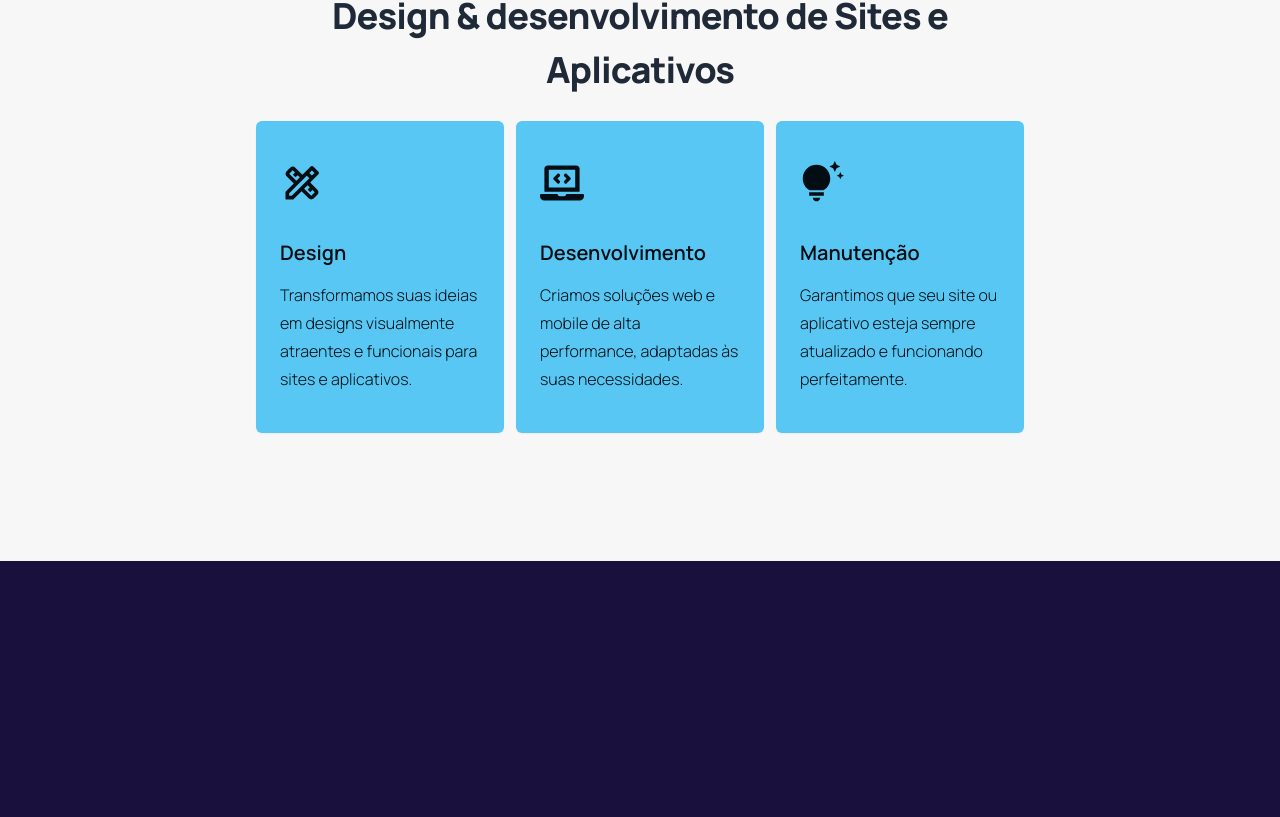
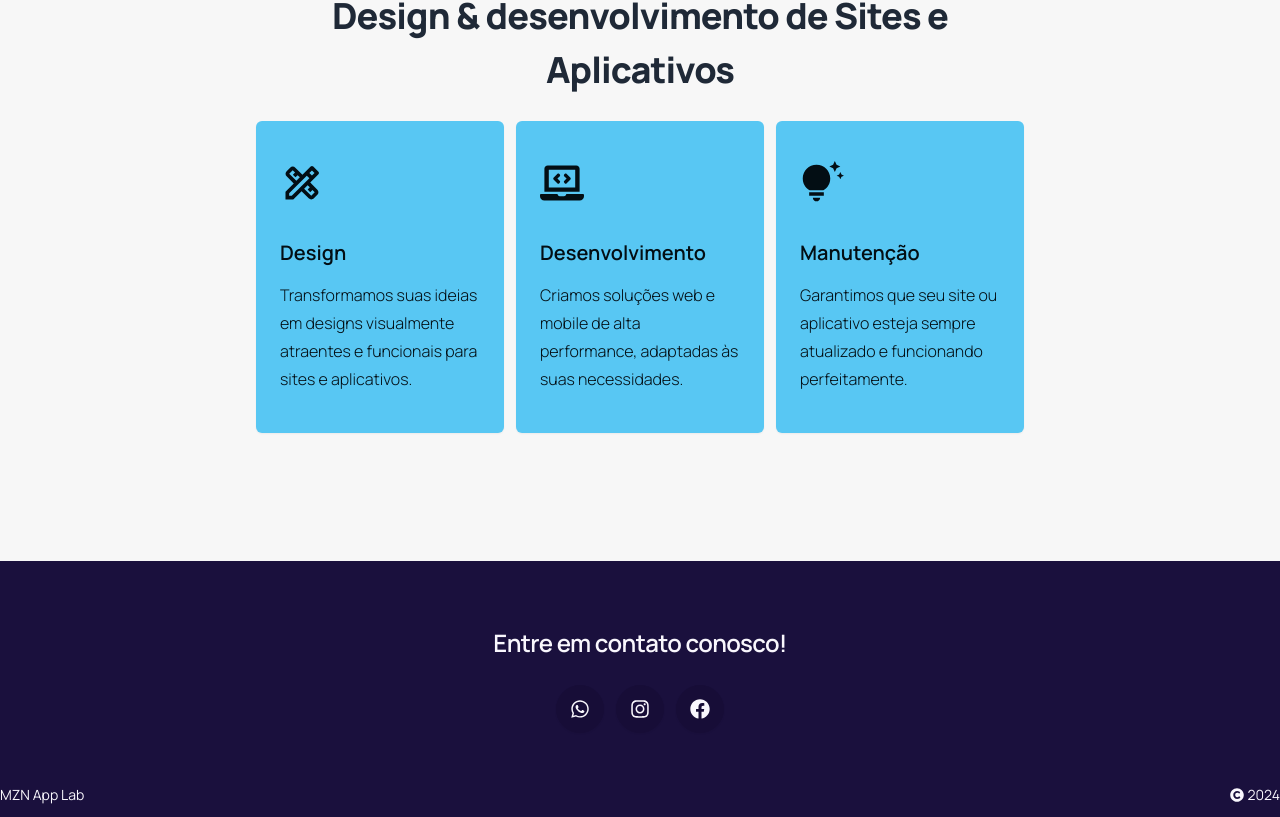
Before and after one commit to jessemezini/feacomoveis.com.br, a Next.js app: page / in a window 1280 px wide. Shown: the part 1139-1956 px from the top of the page. Before the commit the page ends 1700 px from the top, so only its background shows below. Built offline with nearby package versions, Linux system fonts and the light colour scheme.

Commit message:
added footer, footer ok

```diff
--- a/src/app/layout.tsx
+++ b/src/app/layout.tsx
@@ -2,6 +2,7 @@ import type { Metadata } from "next";
 import { Manrope } from "next/font/google";
 import "./globals.css";
 import NavBar from "@/components/navbar";
+import Footer from "@/components/footer";
 
 const font = Manrope({
   weight: ["800", "600", "500", "400", "300"],
@@ -23,6 +24,7 @@ export default function RootLayout({
       <body className={font.className}>
         <NavBar />
         {children}
+        <Footer />
       </body>
     </html>
   );
--- /dev/null
+++ b/src/components/footer.tsx
@@ -0,0 +1,45 @@
+import {
+  FaCopyright,
+  FaWhatsapp,
+  FaInstagram,
+  FaFacebook,
+} from "react-icons/fa";
+
+export default function Footer() {
+  return (
+    <footer className="">
+      <div className="container mx-auto py-10">
+        <h2 className="my-6 text-center text-xl sm:text-2xl leading-normal sm:leading-normal tracking-tight">
+          Entre em contato conosco!
+        </h2>
+
+        <div className="flex justify-center gap-3">
+          <a href="https://wa.me/5519983373120" className="btn btn-circle">
+            <FaWhatsapp size={20} />
+          </a>
+          <a
+            href="https://www.instagram.com/mznapplab/"
+            className="btn btn-circle"
+          >
+            <FaInstagram size={20} />
+          </a>
+          <a
+            href="https://www.facebook.com/mznapplab"
+            className="btn btn-circle"
+          >
+            <FaFacebook size={20} />
+          </a>
+        </div>
+      </div>
+
+      <div className="py-3">
+        <div className="container mx-auto text-sm flex flex-col gap-3 items-center justify-between sm:flex-row sm:justify-between">
+          <p>MZN App Lab</p>
+          <p className="flex gap-x-1 items-center">
+            <FaCopyright /> {new Date().getFullYear()}
+          </p>
+        </div>
+      </div>
+    </footer>
+  );
+}
```
